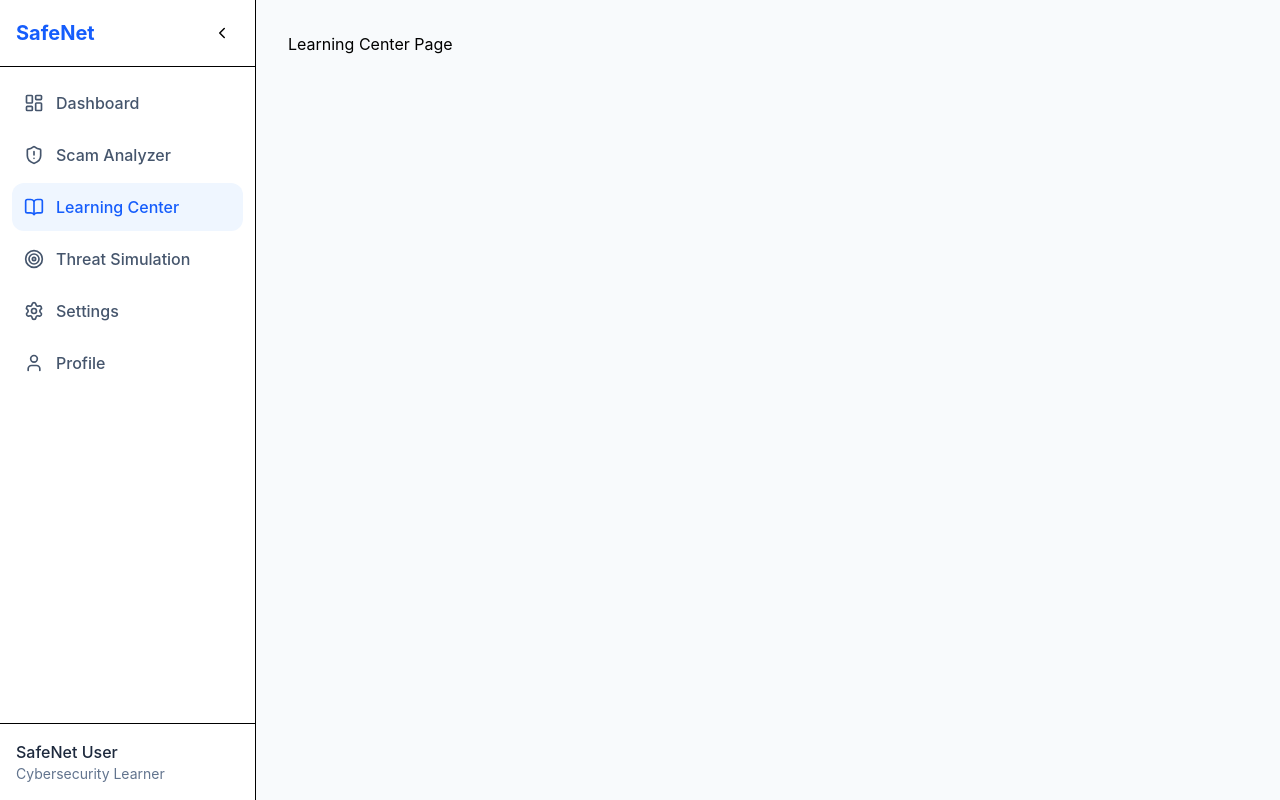
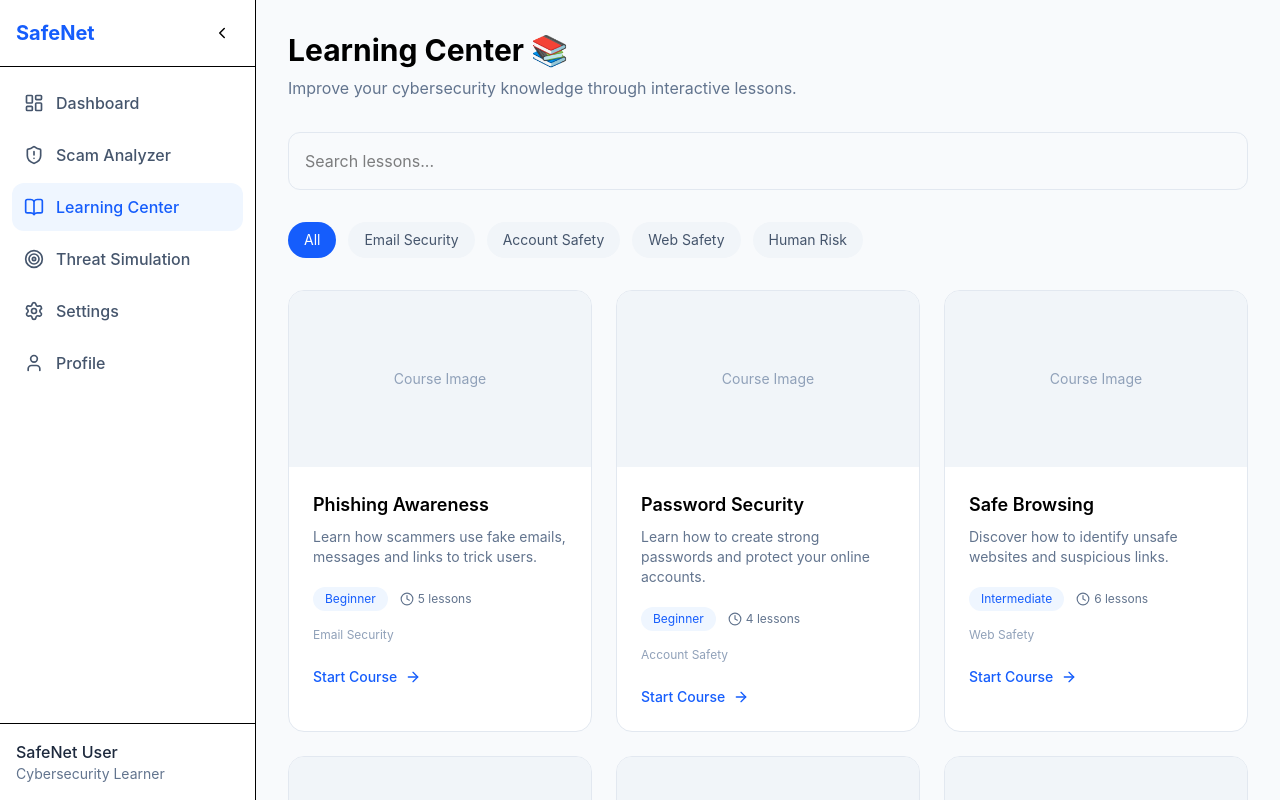
Before and after one commit to Mahdia-Hassani/SafeNet, a React (Vite) app: page /learning in a window 1280 px wide. Shown: the top 800 px of the page. Built offline with nearby package versions, Linux system fonts and the light colour scheme.

Commit message:
Add Learning Center and Courses

```diff
--- /dev/null
+++ b/src/components/learning/LessonCard.jsx
@@ -0,0 +1,87 @@
+import { Clock, ArrowRight } from "lucide-react";
+
+function LessonCard({ lesson }) {
+  return (
+    <div
+      className="
+        overflow-hidden
+        rounded-2xl
+        border
+        border-slate-200
+        bg-white
+        transition
+        hover:-translate-y-1
+        hover:shadow-md
+      "
+    >
+      {/* Image Placeholder */}
+
+      <div
+        className="
+          flex
+          h-44
+          items-center
+          justify-center
+          bg-slate-100
+          text-sm
+          text-slate-400
+        "
+      >
+        Course Image
+      </div>
+
+      <div className="p-6">
+        <h3 className="text-lg font-semibold">{lesson.title}</h3>
+
+        <p className="mt-2 text-sm text-slate-500">{lesson.description}</p>
+
+        <div className="mt-5 flex items-center gap-3">
+          <span
+            className="
+              rounded-full
+              bg-blue-50
+              px-3
+              py-1
+              text-xs
+              text-blue-600
+            "
+          >
+            {lesson.level}
+          </span>
+
+          <span
+            className="
+              flex
+              items-center
+              gap-1
+              text-xs
+              text-slate-500
+            "
+          >
+            <Clock size={14} />
+            {lesson.duration}
+          </span>
+        </div>
+
+        <p className="mt-4 text-xs text-slate-400">{lesson.category}</p>
+
+        <button
+          className="
+            mt-6
+            flex
+            items-center
+            gap-2
+            text-sm
+            font-medium
+            text-blue-600
+          "
+        >
+          Start Course
+          <ArrowRight size={16} />
+        </button>
+      </div>
+    </div>
+  );
+}
+
+export default LessonCard;
--- /dev/null
+++ b/src/data/lesson.js
@@ -0,0 +1,81 @@
+const lessons = [
+  {
+    id: 1,
+    title: "Phishing Awareness",
+    description:
+      "Learn how scammers use fake emails, messages and links to trick users.",
+    level: "Beginner",
+    duration: "5 lessons",
+    category: "Email Security",
+    image: "",
+    video: "",
+    content:
+      "Understand phishing attacks, warning signs and how to identify suspicious messages.",
+  },
+
+  {
+    id: 2,
+    title: "Password Security",
+    description:
+      "Learn how to create strong passwords and protect your online accounts.",
+    level: "Beginner",
+    duration: "4 lessons",
+    category: "Account Safety",
+    image: "",
+    video: "",
+    content:
+      "Learn password managers, two-factor authentication and account protection.",
+  },
+
+  {
+    id: 3,
+    title: "Safe Browsing",
+    description:
+      "Discover how to identify unsafe websites and suspicious links.",
+    level: "Intermediate",
+    duration: "6 lessons",
+    category: "Web Safety",
+    image: "",
+    video: "",
+    content: "Learn safe browsing habits and how malicious websites work.",
+  },
+
+  {
+    id: 4,
+    title: "Social Engineering",
+    description: "Understand how attackers manipulate human behavior.",
+    level: "Advanced",
+    duration: "5 lessons",
+    category: "Human Risk",
+    image: "",
+    video: "",
+    content: "Learn about manipulation techniques used by cyber attackers.",
+  },
+
+  {
+    id: 5,
+    title: "Malware Protection",
+    description: "Learn how malware works and how to stay protected.",
+    level: "Intermediate",
+    duration: "7 lessons",
+    category: "Device Security",
+    image: "",
+    video: "",
+    content:
+      "Understand viruses, ransomware and malware prevention techniques.",
+  },
+
+  {
+    id: 6,
+    title: "Online Privacy",
+    description: "Protect your personal information in the digital world.",
+    level: "Beginner",
+    duration: "5 lessons",
+    category: "Privacy",
+    image: "",
+    video: "",
+    content: "Learn privacy settings, tracking and personal data protection.",
+  },
+];
+
+export default lessons;
--- a/src/pages/LearningCenter.jsx
+++ b/src/pages/LearningCenter.jsx
@@ -1,9 +1,102 @@
+import { useState } from "react";
 import DashboardLayout from "../layouts/DashboardLayout";
+import LessonCard from "../components/learning/LessonCard";
+import lessons from "../data/lesson";
 
 function LearningCenter() {
+  const [search, setSearch] = useState("");
+
+  const [category, setCategory] = useState("All");
+
+  const categories = [
+    "All",
+    "Email Security",
+    "Account Safety",
+    "Web Safety",
+    "Human Risk",
+  ];
+
+  const filteredLessons = lessons.filter((lesson) => {
+    const matchesSearch = lesson.title
+      .toLowerCase()
+      .includes(search.toLowerCase());
+
+    const matchesCategory = category === "All" || lesson.category === category;
+
+    return matchesSearch && matchesCategory;
+  });
+
   return (
     <DashboardLayout>
-      <h1>Learning Center Page</h1>
+      <div className="space-y-8">
+        {/* Header */}
+
+        <div>
+          <h1 className="text-3xl font-bold">Learning Center 📚</h1>
+
+          <p className="mt-2 text-slate-500">
+            Improve your cybersecurity knowledge through interactive lessons.
+          </p>
+        </div>
+
+        {/* Search */}
+
+        <input
+          type="text"
+          placeholder="Search lessons..."
+          value={search}
+          onChange={(e) => setSearch(e.target.value)}
+          className="
+            w-full
+            rounded-xl
+            border
+            border-slate-200
+            p-4
+            outline-none
+            focus:border-blue-500
+          "
+        />
+
+        {/* Categories */}
+
+        <div className="flex flex-wrap gap-3">
+          {categories.map((item) => (
+            <button
+              key={item}
+              onClick={() => setCategory(item)}
+              className={`
+                rounded-full
+                px-4
+                py-2
+                text-sm
+                transition
+                ${
+                  category === item
+                    ? "bg-blue-600 text-white"
+                    : "bg-slate-100 text-slate-600"
+                }
+              `}
+            >
+              {item}
+            </button>
+          ))}
+        </div>
+
+        {/* Lessons */}
+
+        <div
+          className="
+            grid
+            gap-6
+            md:grid-cols-2
+            xl:grid-cols-3
+          "
+        >
+          {filteredLessons.map((lesson) => (
+            <LessonCard key={lesson.id} lesson={lesson} />
+          ))}
+        </div>
+      </div>
     </DashboardLayout>
   );
 }
```
Also changed, not shown: src/components/learning/LearningCatagory.jsx (added), src/components/learning/ProgressBar.jsx (added).
